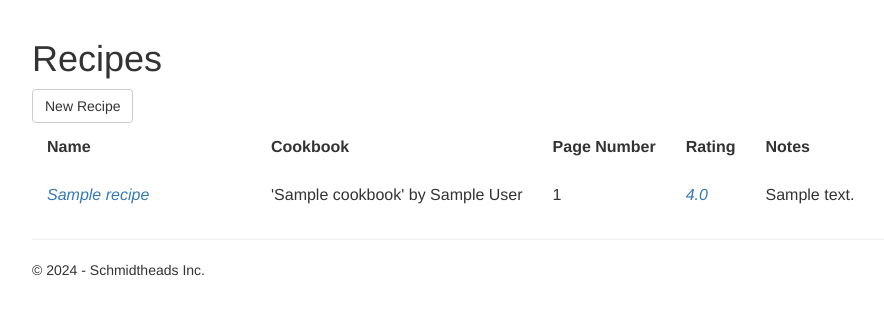
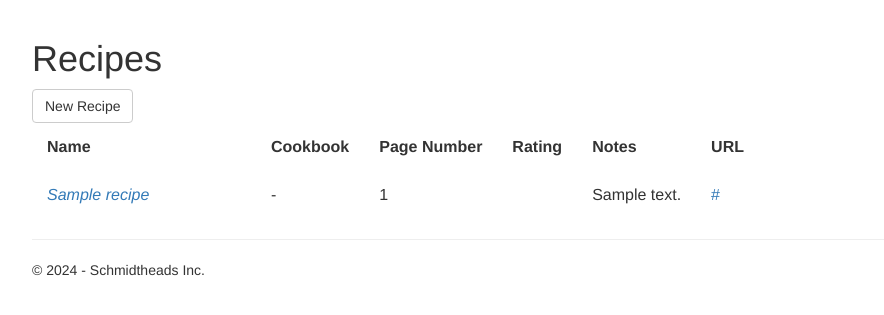
Before and after one commit to Schmidtheads/meal_planner, a Django app: page /recipe/list in a window 1280 px wide. Shown: the part 51-366 px from the top of the page, without its empty margins (38-922 px from the left). Run offline with Django 3.2, Linux system fonts and the light colour scheme; tables that the repository leaves empty hold one stand-in row (values such as "Sample post"); some libraries are stand-ins or nearby versions.

Commit message:
Recipe list improvements - busy cursor when sorting recipe list - sort recipe list alphabetically on initial load - added URL column in recipe list

```diff
--- a/home/static/home/content/site.css
+++ b/home/static/home/content/site.css
@@ -74,6 +74,12 @@
 
 .viewCell {
     padding: 15px;
+}
+
+/* cell with clipped text display */
+.viewCellLimit50 {
+    padding: 15px;
+    text-overflow: ellipsis;
 }
 
 /* misc styles */
--- a/home/static/home/scripts/table.js
+++ b/home/static/home/scripts/table.js
@@ -67,3 +67,25 @@
         }
     }
 }
+
+
+/**
+ * Make form busy and sort table column. Used when not making
+ * a callback to the server.
+ *
+ * @param {str} table_name - name of table to sort
+ * @param {int} col - column number to sort on
+ */
+function sortTableColumn(table_name, col) {
+    let DELAY_FOR_REFRESH = 1000; // 1000ms, minimum setting
+
+    // Set busy cusrsor for page while sorting
+    $("body").css("cursor", "progress");
+
+    // Change default header cursor to progess
+    setTimeout( () => {
+        sortTable(table_name, col);
+        // set cursor to normal after sort complete
+        $("body").css("cursor", "default");
+    }, DELAY_FOR_REFRESH)
+}
--- a/recipe/templates/recipe/list.html
+++ b/recipe/templates/recipe/list.html
@@ -10,39 +10,45 @@
 
     <table id="{{table_name}}" class="viewTable">
         <tr>
-            <th class="viewCell sortableHeader titleCell" onclick="sortTable('{{table_name}}', 0)">Name</th>
+            <th class="viewCell sortableHeader titleCell" onclick="sortTableColumn('{{table_name}}', 0)">Name</th>
             <th class="viewCell">Cookbook</th>
             <th class="viewCell">Page Number</th>
             <th class="viewCell">Rating</th>
             <th class="viewCell">Notes</th>
+            <th class="viewCell">URL</th>
         </tr>
         {% for recipe in recipes %}
         <tr>
-            <td  class="viewCell">
+            <td class="viewCell">
                 <a href="{% url 'recipe_detail' recipe.id %}">
                 <i>{{recipe.name}}</i>
                 </a>
             </td>
-            <td  class="viewCell">
+            <td class="viewCell">
                 {% if recipe.cook_book is None %}
                 -
                 {% else %}
                 {{recipe.cook_book}}
                 {% endif %}
             </td>
-            <td  class="viewCell">
+            <td class="viewCell">
                 {% if recipe.page_number is None %}
                 -
                 {% else %}
                 {{recipe.page_number}}
                 {% endif %}
             </td>
-            <td  class="viewCell">
+            <td class="viewCell">
                 <a href="{% url 'rating_update_list' recipe.id %}">
                 <i>{{recipe.rating_as_string}}</i>
                 </a>
             </td>
-            <td  class="viewCell">{{recipe.notes}}</td>
+            <td class="viewCell">{{recipe.notes}}</td>
+            <td class="viewCellLimit50">
+                <a href="{{recipe.url_ref}}" target="_blank">
+                {{recipe.url_ref}}
+                </a>
+            </td>
         </tr>
         {% endfor %}
     </table>
--- a/recipe/views.py
+++ b/recipe/views.py
@@ -125,9 +125,13 @@
     '''
     View to list all recipes
     '''
+
+    # Get all recipes, then sort alphabetically
+    all_recipes = Recipe.objects.all().order_by('name').values()
+
     return render(request, "recipe/list.html",
         {
-            "recipes": Recipe.objects.all(),
+            "recipes": all_recipes,
             "table_name": "recipes",
             "year": datetime.now().year,
             "company": "Schmidtheads Inc.",
```
